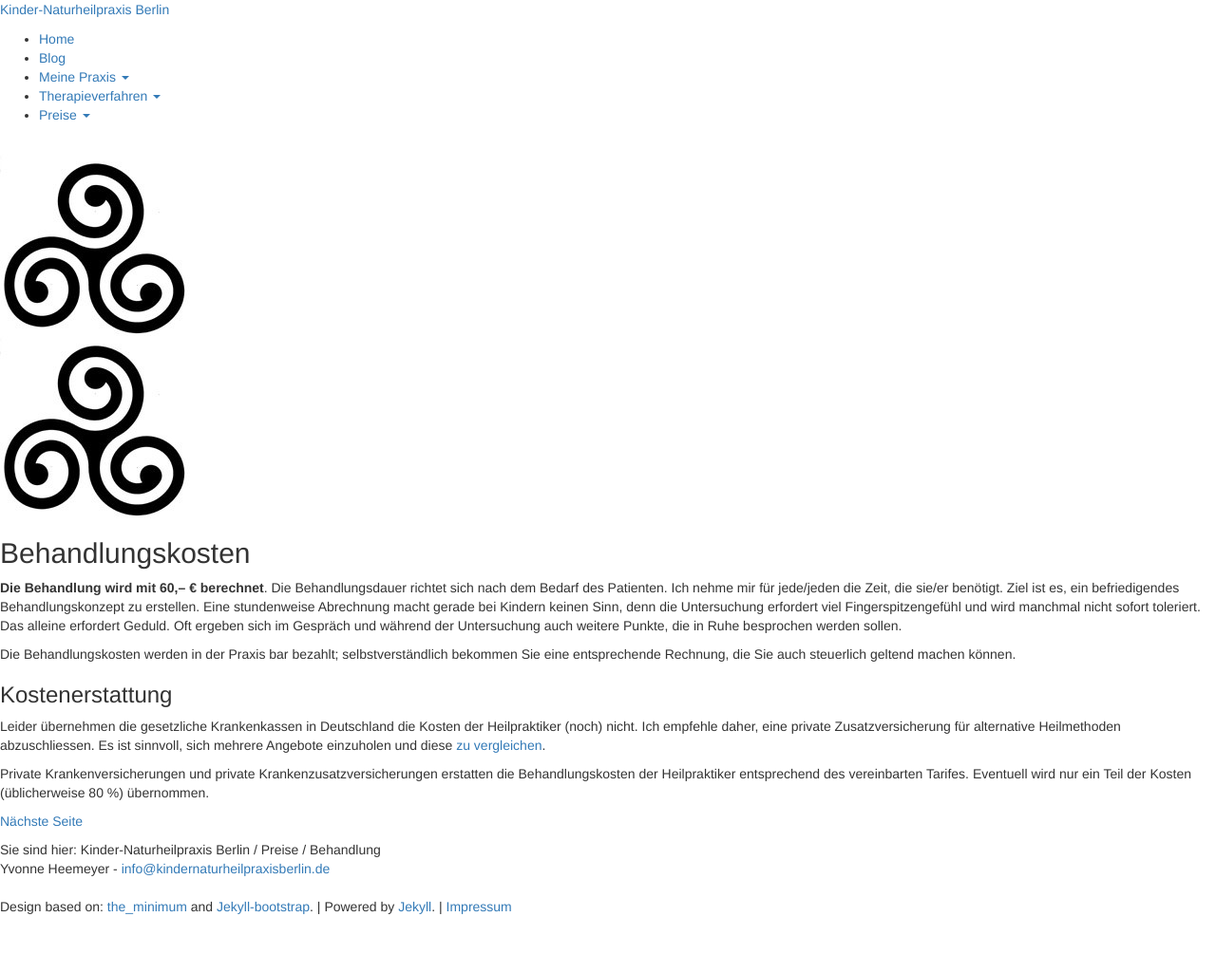
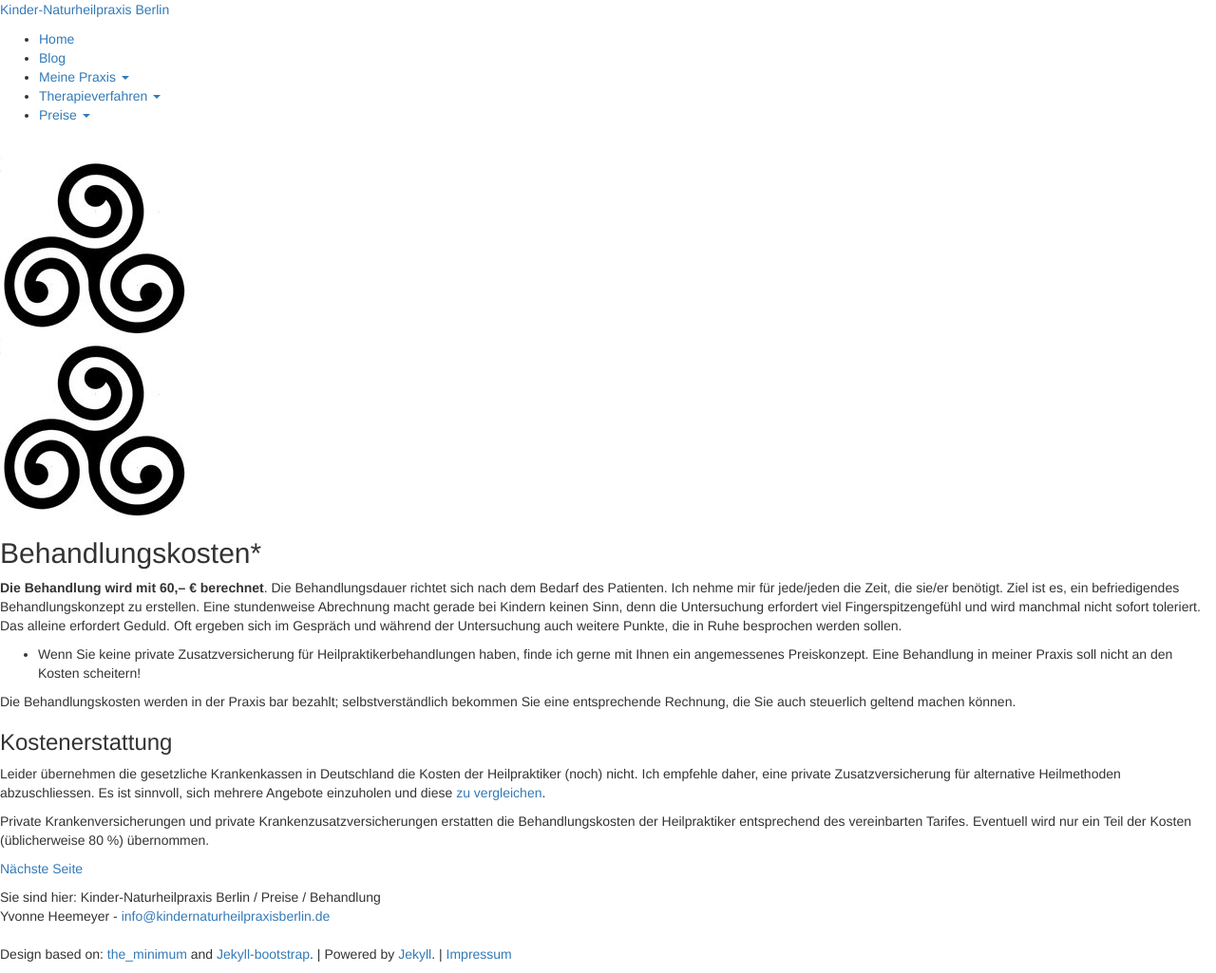
Before and after one commit to heilpraktiker/heilpraktiker.github.io, a Jekyll site: the page built from preise/behandlung/index.md, in a window 1280 px wide. Shown: the whole page at 95% size. Built offline with Jekyll 4.4.1, drawn with Linux system fonts in a browser that asks for light colours; nearby versions of some CDN libraries; comment, search, counter and statistics services are not loaded; before the commit the page ends 975 px from its top, so only the background shows below that.

Commit message:
Updated index.md

```diff
--- a/preise/behandlung/index.md
+++ b/preise/behandlung/index.md
@@ -7,9 +7,11 @@ published: true
 
 {% include JB/setup %}
 
-## Behandlungskosten
+## Behandlungskosten*
 
 **Die Behandlung wird mit 60,-- € berechnet**. Die Behandlungsdauer richtet sich nach dem Bedarf des Patienten. Ich nehme mir für jede/jeden die Zeit, die sie/er benötigt. Ziel ist es, ein befriedigendes Behandlungskonzept zu erstellen. Eine stundenweise Abrechnung macht gerade bei Kindern keinen Sinn, denn die Untersuchung erfordert viel Fingerspitzengefühl und wird manchmal nicht sofort toleriert. Das alleine erfordert Geduld. Oft ergeben sich im Gespräch und während der Untersuchung auch weitere Punkte, die in Ruhe besprochen werden sollen.
+
+* Wenn Sie keine private Zusatzversicherung für Heilpraktikerbehandlungen haben, finde ich gerne mit Ihnen ein angemessenes Preiskonzept. Eine Behandlung in meiner Praxis soll nicht an den Kosten scheitern!
 
 Die Behandlungskosten werden in der Praxis bar bezahlt; selbstverständlich bekommen Sie eine entsprechende Rechnung, die Sie auch steuerlich geltend machen können.
 
```
